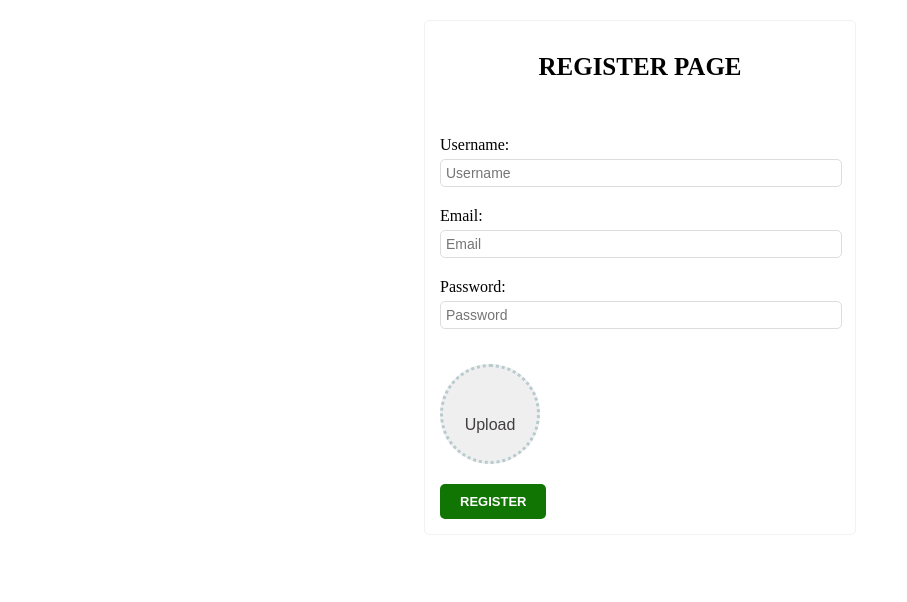
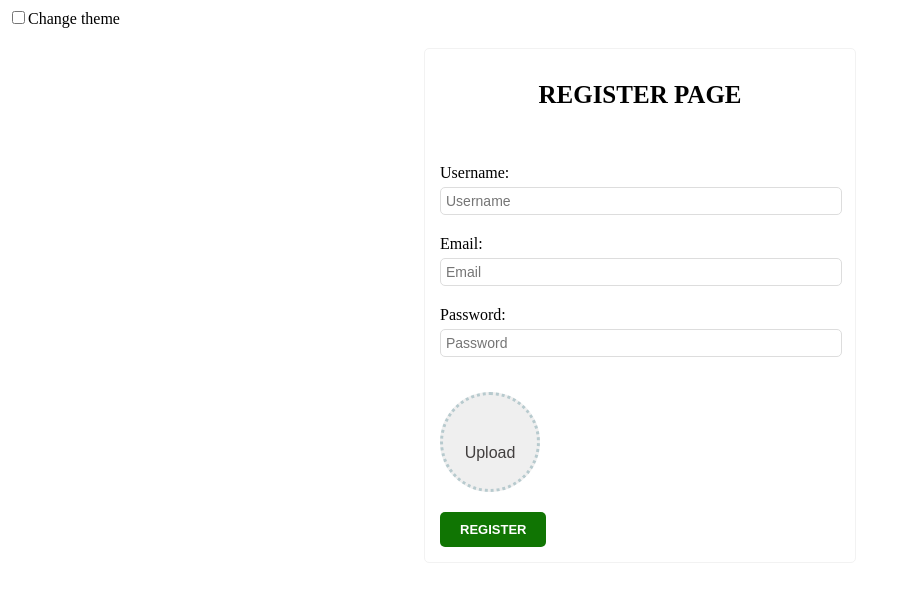
Before and after one commit to Vahag91/new_project_react, a React (Create React App) app: page / in a window 1280 px wide. Shown: the top 602 px of the page, without its empty margins (0-907 px from the left). Built offline with nearby package versions, Linux system fonts and the light colour scheme; some icons are missing.

Commit message:
themeColor

```diff
--- a/src/components/App/App.js
+++ b/src/components/App/App.js
@@ -2,16 +2,26 @@
 import "./app.css"
 import Register from "../Register";
 import Userpage from "../Userpage";
+import DarkThemeToggle from "../DarkThemeToggle/DarkThemeToggle";
 import { useState } from "react";
 import LocalStorageService from "../../services/LocalStorageService";
 
 function App() {
     const storedData = LocalStorageService.getUserData()
-    // const deleteData = LocalStorageService.clearUserData()
     const [userData, setUserData] = useState(storedData)
     const [isRegistered, setIsRegistered] = useState(!!storedData)
+    const [themeColor, setThemeColor] = useState('white')
 
 
+
+    const themeChange = (event) => {
+
+        if (event.target.checked) {
+            setThemeColor("black")
+        } else {
+            setThemeColor("white")
+        }
+    }
 
     const handleRegistration = (userData) => {
 
@@ -25,9 +35,13 @@ function App() {
         LocalStorageService.clearUserData()
     }
 
+    const bodyTheme = document.body
+    bodyTheme.style.backgroundColor = themeColor
+
 
     return (
         <div>
+            <DarkThemeToggle themeChange={themeChange} themeColor={themeColor} />
             {isRegistered ?
                 <Userpage
                     userData={userData}
--- /dev/null
+++ b/src/components/DarkThemeToggle/DarkThemeToggle.js
@@ -0,0 +1,18 @@
+import { useState } from "react";
+
+
+function DarkThemeToggle(props){
+
+const themeColor = props.themeColor
+const themeChange = props.themeChange
+
+    return (
+        <label>
+        <input type="checkbox" onChange={themeChange}/>
+        Change theme
+        </label>
+    )
+}
+
+
+export default DarkThemeToggle
```
